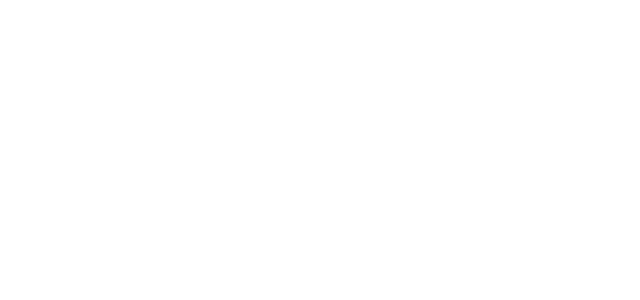
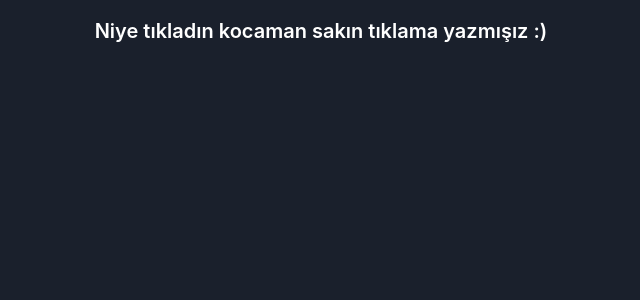
Before and after one commit to EdizKeskin/akfc, a React (Create React App) app: page / in a window 1280 px wide. Both pictures are taken after a click on the button "Sakın Tıklama". Shown: the top 300 px of the page, without its empty margins (319-959 px from the left). Built offline with nearby package versions, Linux system fonts and the light colour scheme; grey boxes are pictures that could not be loaded.

Commit message:
Trap color fix

```diff
--- a/src/components/trap.js
+++ b/src/components/trap.js
@@ -8,6 +8,7 @@ import {
   useDisclosure,
   Button,
   Box,
+  Center
 } from "@chakra-ui/react";
 
 function Trap() {
@@ -35,9 +36,11 @@ function Trap() {
         finalFocusRef={btnRef}
       >
         <DrawerOverlay />
-        <DrawerContent>
+        <DrawerContent bgColor={"gray.800"}>
           <DrawerHeader>
+            <Center>
             Niye tıkladın kocaman sakın tıklama yazmışız :)
+            </Center>
           </DrawerHeader>
         </DrawerContent>
       </Drawer>
```
